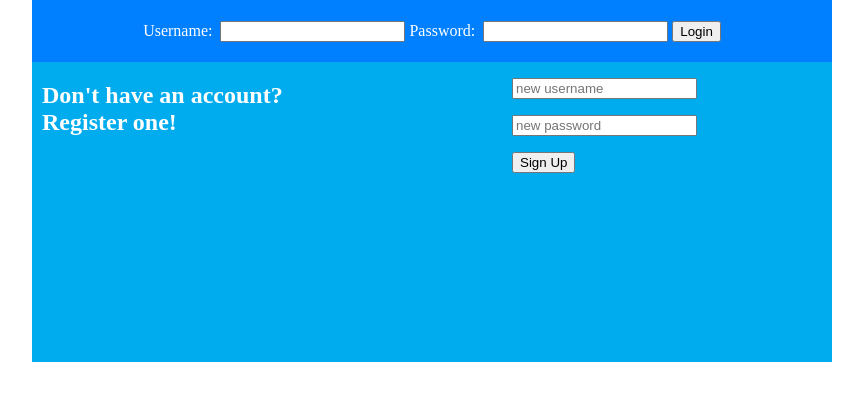
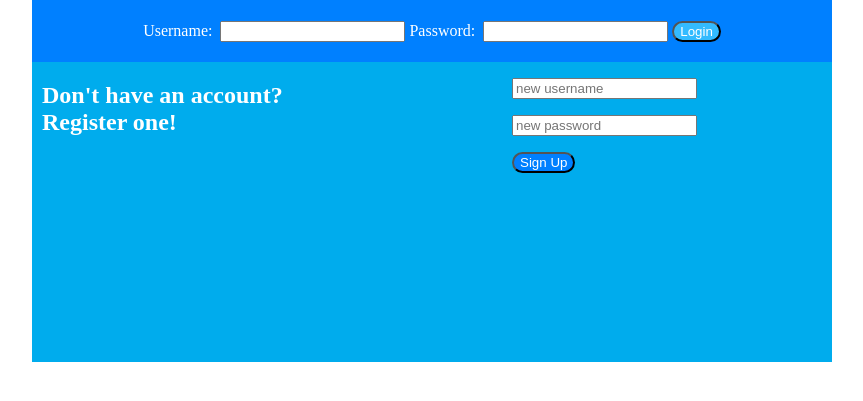
Before and after one commit to ZKWong/mini-twitter, a plain HTML site: page index.html in a window 1280 px wide. Shown: the part 59-460 px from the top of the page, without its empty margins (208-1071 px from the left). Drawn offline with Linux system fonts and the light colour scheme.

Commit message:
Update login.css
Slight visual changes for the buttons

```diff
--- a/login.css
+++ b/login.css
@@ -23,8 +23,17 @@
 	float:right;
 }
 
+#login{
+	background-color:#33bbff;
+	border-radius: 12px;
+	color:white;
+}
 #login:hover{
-	background-color:#008CBA;
+	background-color:#00aced;
+}
+
+#signup{
+	background-color:#0080ff;
+	border-radius: 12px;
 	color:white;
-
 }
```
